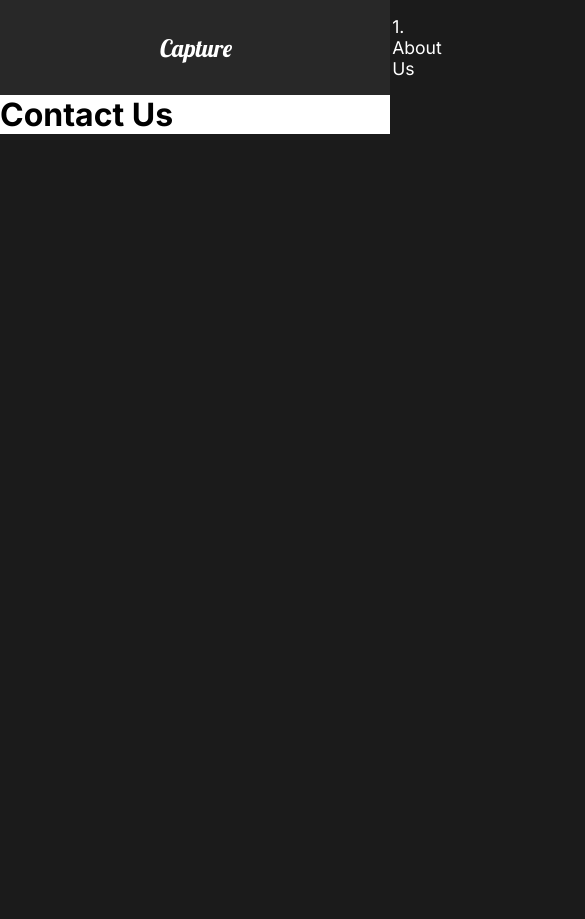
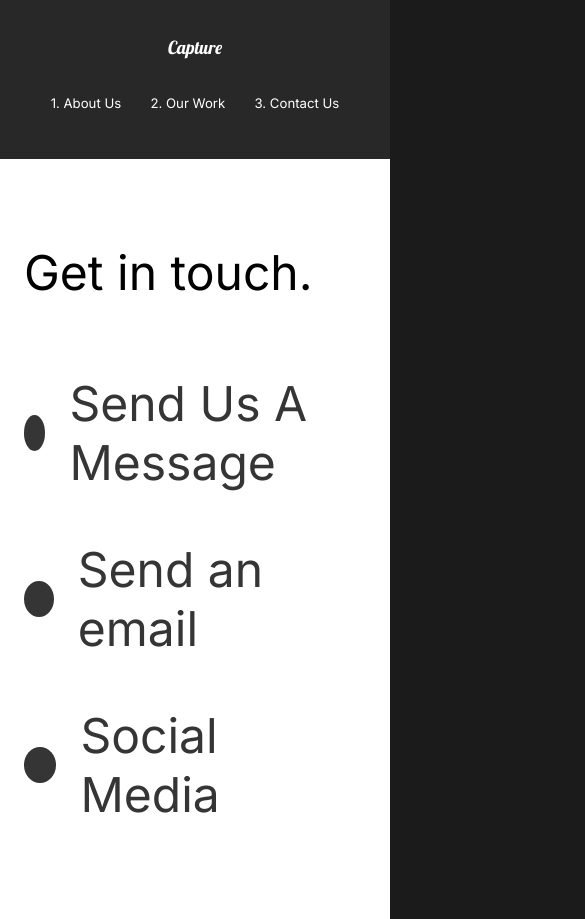
Before and after one commit to andrzejb9/react-portfolio, a React (Create React App) app: page /contact in a window 390 px wide. Shown: the top 919 px of the page, 585 px wide, since content can reach past the window. Before the commit the page ends 844 px from the top, so only its background shows below. Built offline with nearby package versions, Linux system fonts and the light colour scheme.

Commit message:
scroll and mobile

```diff
--- a/src/App.js
+++ b/src/App.js
@@ -18,7 +18,12 @@
     <div className="App">
       <GlobalStyle />
       <Nav />
-      <AnimatePresence mode="wait">
+      <AnimatePresence
+        mode="wait"
+        // onExitComplete={() => {
+        //   window.scrollTo(0, 0);
+        // }}
+      >
         <Routes location={location} key={location.pathname}>
           <Route path="/" exact element={<AboutUs />} />
           <Route path="/work" exact element={<OurWork />} />
--- a/src/components/GlobalStyle.js
+++ b/src/components/GlobalStyle.js
@@ -8,9 +8,16 @@
   box-sizing: border-box;
 }
 
+html {
+  @media (max-width: 1700px) {
+    font-size: 75%
+  }
+}
+
 body {
   background: #1b1b1b;
   font-family: 'Inter', sans-serif;
+  overflow-x: hidden;
 }
 button {
   font-weight: bold;
--- a/src/components/Nav.js
+++ b/src/components/Nav.js
@@ -32,6 +32,9 @@
   align-items: center;
   padding: 1rem 10rem;
   background: #282828;
+  position: sticky;
+  top: 0;
+  z-index: 10;
   a {
     color: white;
     text-decoration: none;
@@ -49,6 +52,22 @@
     padding-left: 10rem;
     position: relative;
   }
+  @media (max-width: 1300px) {
+    flex-direction: column;
+    padding: 2rem 1rem;
+    #logo {
+      display: inline-block;
+      margin: 1rem;
+    }
+    ul {
+      padding: 2rem;
+      justify-content: space-around;
+      width: 100%;
+      li {
+        padding: 0;
+      }
+    }
+  }
 `;
 
 export default Nav;
--- /dev/null
+++ b/src/components/ScrollTop.js
@@ -0,0 +1,15 @@
+import { useEffect } from "react";
+import { useLocation } from "react-router-dom";
+
+const ScrollTop = () => {
+  const { pathname } = useLocation();
+  useEffect(() => {
+    window.scroll({
+      top: 0,
+      left: 0,
+    });
+  }, [pathname]);
+  return null;
+};
+
+export default ScrollTop;
--- a/src/components/ServicesSection.js
+++ b/src/components/ServicesSection.js
@@ -73,6 +73,9 @@
 const Cards = styled.div`
   display: flex;
   flex-wrap: wrap;
+  @media (max-width: 1300px) {
+    justify-content: center;
+  }
 `;
 const Card = styled.div`
   flex-basis: 20rem;
--- a/src/components/useScroll.js
+++ b/src/components/useScroll.js
@@ -4,7 +4,7 @@
 
 export const useScroll = () => {
   const controls = useAnimationControls();
-  const [element, view] = useInView({ threshold: 0.5 });
+  const [element, view] = useInView({ threshold: 0.3 });
 
   useEffect(() => {
     if (view) {
--- a/src/pages/AboutUs.js
+++ b/src/pages/AboutUs.js
@@ -5,6 +5,7 @@
 //Animations
 import { motion } from "framer-motion";
 import { pageAnimation } from "../animation";
+import ScrollTop from "../components/ScrollTop";
 
 function AboutUs() {
   return (
@@ -17,6 +18,7 @@
       <AboutSection />
       <ServicesSection />
       <FaqSection />
+      <ScrollTop />
     </motion.div>
   );
 }
--- a/src/pages/ContactUs.js
+++ b/src/pages/ContactUs.js
@@ -1,19 +1,81 @@
 //Animations
 import { motion } from "framer-motion";
-import { pageAnimation } from "../animation";
+import { pageAnimation, titleAnim } from "../animation";
+import styled from "styled-components";
 
 function ContactUs() {
   return (
-    <motion.div
+    <ContactStyle
       exit="exit"
       variants={pageAnimation}
       initial="hidden"
       animate="show"
       style={{ background: "#fff" }}
     >
-      <h1>Contact Us</h1>
-    </motion.div>
+      <Title>
+        <Hide>
+          <motion.h2 variants={titleAnim}>Get in touch.</motion.h2>
+        </Hide>
+      </Title>
+      <div>
+        <Hide>
+          <Social variants={titleAnim}>
+            <Circle />
+            <h2>Send Us A Message</h2>
+          </Social>
+        </Hide>
+        <Hide>
+          <Social variants={titleAnim}>
+            <Circle />
+            <h2>Send an email</h2>
+          </Social>
+        </Hide>
+        <Hide>
+          <Social variants={titleAnim}>
+            <Circle />
+            <h2>Social Media</h2>
+          </Social>
+        </Hide>
+      </div>
+    </ContactStyle>
   );
 }
 
+const ContactStyle = styled(motion.div)`
+  padding: 5rem 10rem;
+  color: #353535;
+  min-height: 90vh;
+  @media (max-width: 1300px) {
+    padding: 2rem;
+    font-size: 1rem;
+  }
+`;
+
+const Title = styled.div`
+  margin-bottom: 4rem;
+  color: black;
+  @media (max-width: 1300px) {
+    margin-top: 5rem;
+  }
+`;
+
+const Hide = styled.div`
+  overflow: hidden;
+`;
+
+const Circle = styled.div`
+  border-radius: 50%;
+  width: 3rem;
+  height: 3rem;
+  background: #353535;
+`;
+
+const Social = styled(motion.div)`
+  display: flex;
+  align-items: center;
+  h2 {
+    margin: 2rem;
+  }
+`;
+
 export default ContactUs;
--- a/src/pages/MovieDetail.js
+++ b/src/pages/MovieDetail.js
@@ -27,7 +27,6 @@
           variants={pageAnimation}
           initial="hidden"
           animate="show"
-          style={{ background: "#fff" }}
         >
           <HeadLine>
             <h2>{movie.title}</h2>
@@ -76,6 +75,10 @@
   margin: 5rem 10rem;
   align-items: center;
   justify-content: space-around;
+  @media (max-width: 1300px) {
+    display: block;
+    margin: 2rem;
+  }
 `;
 const AwardStyle = styled.div`
   padding: 5rem;
--- a/src/pages/OurWork.js
+++ b/src/pages/OurWork.js
@@ -14,8 +14,12 @@
   photoAnim,
   lineAnim,
 } from "../animation";
+import { useScroll } from "../components/useScroll";
+import ScrollTop from "../components/ScrollTop";
 
 function OurWork() {
+  const [element, controls] = useScroll();
+  const [element2, controls2] = useScroll();
   return (
     <Work
       exit="exit"
@@ -32,27 +36,33 @@
       </motion.div>
       <Movie>
         <motion.h2 variants={fade}>The Athlete</motion.h2>
-        <motion.div variants={lineAnim} className="line"></motion.div>
+        <div className="line"></div>
         <Link to="/work/the-athlete">
           <Hide>
             <motion.img variants={photoAnim} src={athlete} alt="athlete" />
           </Hide>
         </Link>
       </Movie>
-      <Movie>
+      <Movie ref={element} variants={fade} animate={controls} initial="hidden">
         <h2>The Racer</h2>
-        <div className="line"></div>
+        <motion.div variants={lineAnim} className="line"></motion.div>
         <Link to="/work/the-racer">
           <img src={theracer} alt="theracer" />
         </Link>
       </Movie>
-      <Movie>
+      <Movie
+        ref={element2}
+        variants={fade}
+        animate={controls2}
+        initial="hidden"
+      >
         <h2>Good Times</h2>
-        <div className="line"></div>
+        <motion.div variants={lineAnim} className="line"></motion.div>
         <Link to="/work/good-times">
           <img src={goodtimes} alt="goodtimes" />
         </Link>
       </Movie>
+      <ScrollTop />
     </Work>
   );
 }
@@ -61,11 +71,14 @@
   min-height: 100vh;
   overflow: hidden;
   padding: 5rem 10rem;
+  @media (max-width: 1300px) {
+    padding: 2rem;
+  }
   h2 {
     padding: 1rem 0rem;
   }
 `;
-const Movie = styled.div`
+const Movie = styled(motion.div)`
   padding-bottom: 10rem;
   .line {
     height: 0.5rem;
--- a/src/styles.js
+++ b/src/styles.js
@@ -8,6 +8,11 @@
   justify-content: space-between;
   padding: 5rem 10rem;
   color: white;
+  @media (max-width: 1300px) {
+    display: block;
+    padding: 2rem;
+    text-align: center;
+  }
 `;
 export const Description = styled.div`
   flex: 1;
@@ -15,6 +20,12 @@
   z-index: 2;
   h2 {
     font-weight: lighter;
+  }
+  @media (max-width: 1300px) {
+    padding: 0;
+    button {
+      margin: 2rem 0rem 5rem 0rem;
+    }
   }
 `;
 export const Image = styled.div`
```
